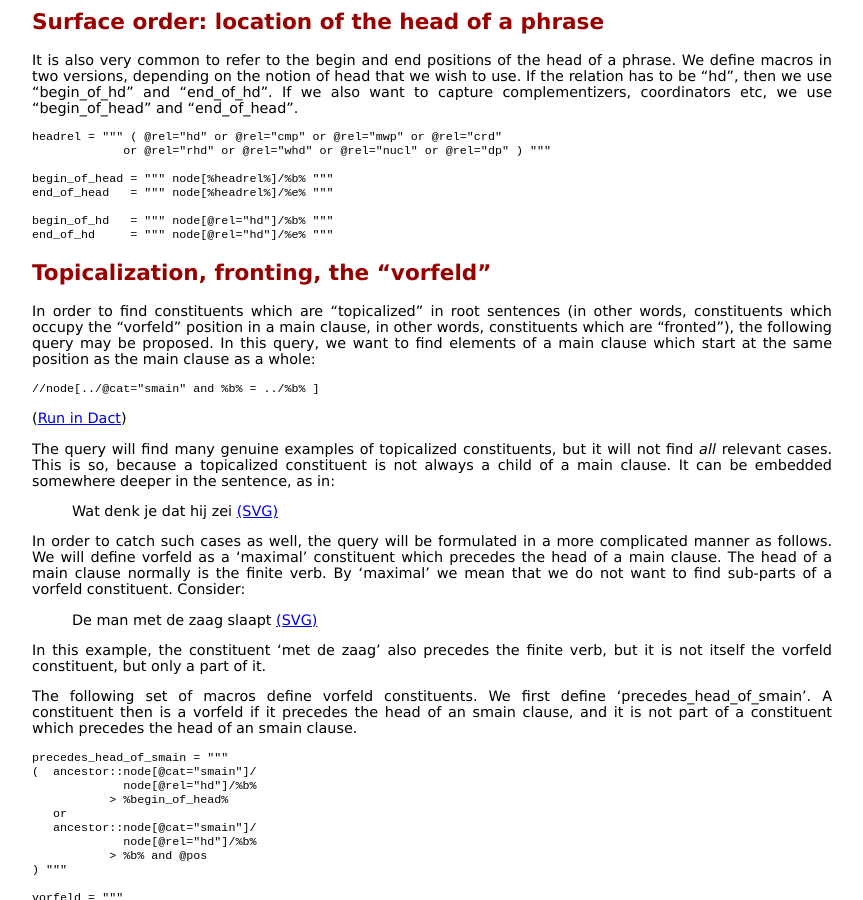
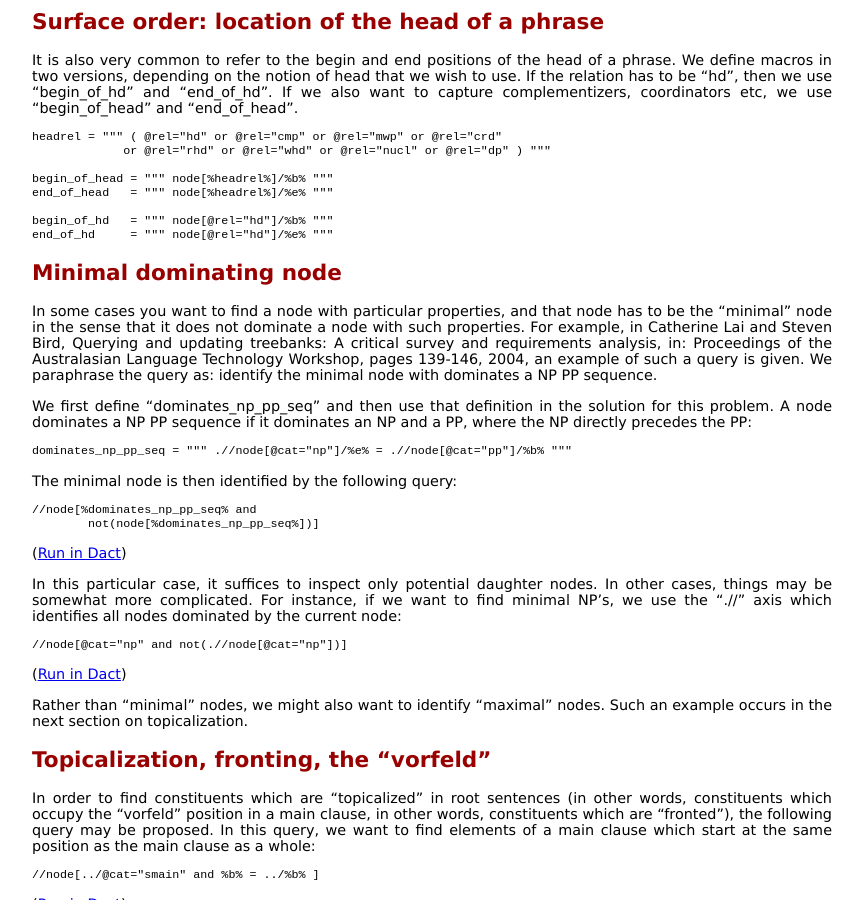
Before and after one commit to rug-compling/dact, a Jekyll site: the page built from cookbook/index.md, in a window 1280 px wide and 900 px high, scrolled down 1772 px. Shown: the whole window, without its empty margins (208-1071 px from the left). Built offline with Jekyll 4.4.1, drawn with Linux system fonts in a browser that asks for light colours.

Commit message:
Update cookbook/index.md
minimal dominating node added

```diff
--- a/cookbook/index.md
+++ b/cookbook/index.md
@@ -110,6 +110,33 @@ we use "begin_of_head" and "end_of_head".
 
     begin_of_hd   = """ node[@rel="hd"]/%b% """
     end_of_hd     = """ node[@rel="hd"]/%e% """
+
+## Minimal dominating node
+
+In some cases you want to find a node with particular properties, and that node has to be
+the "minimal" node in the sense that it does not dominate a node with such properties. For example,
+in Catherine Lai and Steven Bird, Querying and updating treebanks: A critical survey and requirements analysis,
+in: Proceedings of the Australasian Language Technology Workshop, pages 139-146, 2004, an example of such
+a query is given. We paraphrase the query as: identify the minimal node with dominates a NP PP sequence.
+
+We first define "dominates_np_pp_seq" and then use that definition in the solution for this problem.
+A node dominates a NP PP sequence if it dominates an NP and a PP, where the NP directly precedes the PP:
+
+    dominates_np_pp_seq = """ .//node[@cat="np"]/%e% = .//node[@cat="pp"]/%b% """
+
+The minimal node is then identified by the following query:
+
+    //node[%dominates_np_pp_seq% and
+            not(node[%dominates_np_pp_seq%])]
+
+In this particular case, it suffices to inspect only potential daughter nodes. In other cases, things may be
+somewhat more complicated. For instance, if we want to find minimal NP's, we use the ".//" axis which identifies
+all nodes dominated by the current node:
+
+    //node[@cat="np" and not(.//node[@cat="np"])]
+
+Rather than "minimal" nodes, we might also want to identify "maximal" nodes. Such an example occurs in the next
+section on topicalization.
 
 ## Topicalization, fronting, the "vorfeld"
 
```
